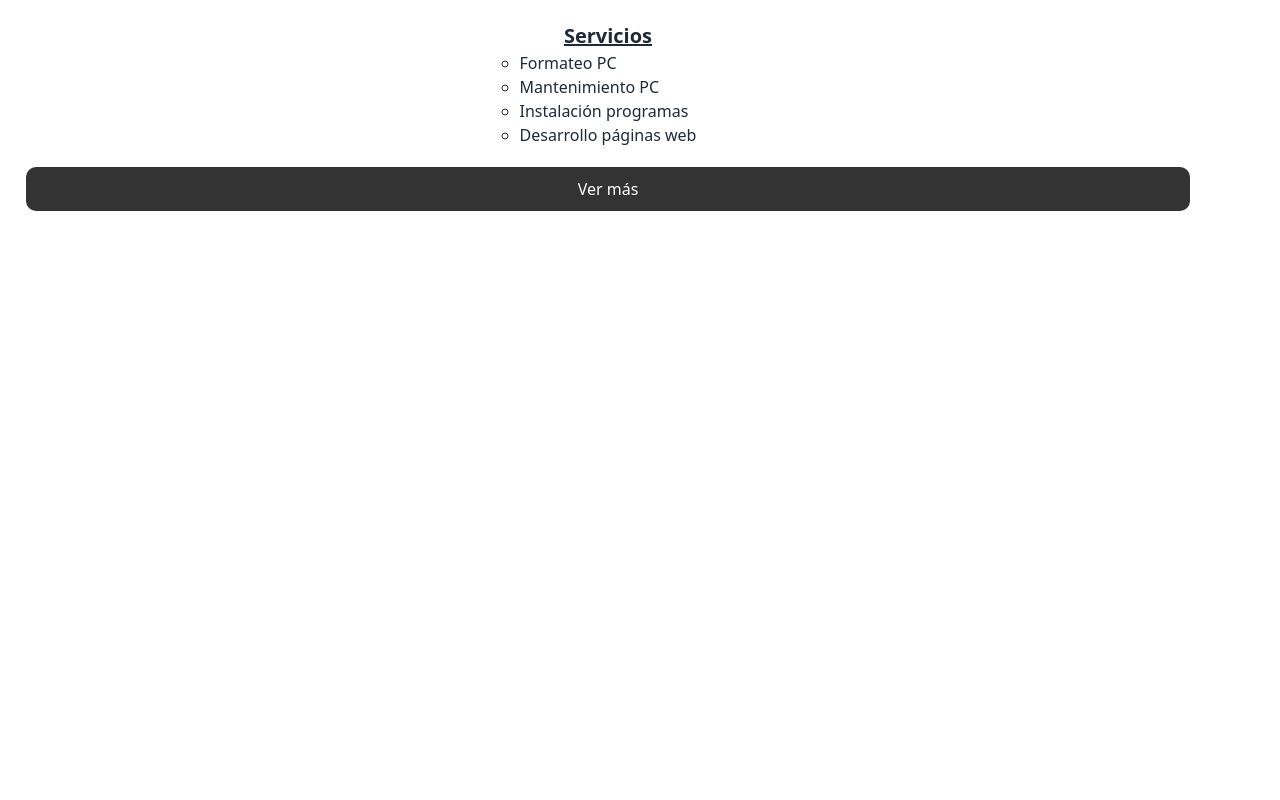
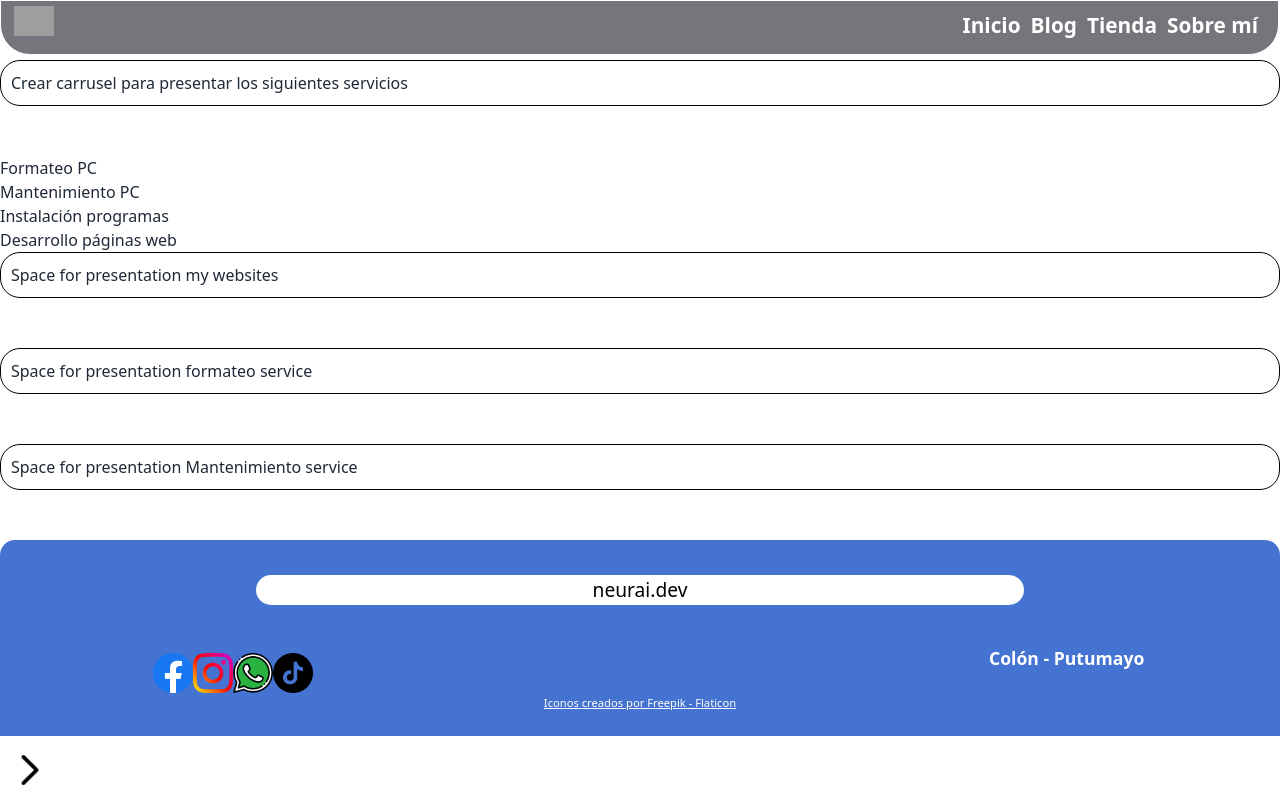
Before and after one commit to julianesp/neuraidev, a Next.js app: page /Services in a window 1280 px wide. Built offline with nearby package versions, Linux system fonts and the light colour scheme; grey boxes are pictures that could not be loaded.

Commit message:
Empezando el diseño de página de servicios

```diff
--- a/src/app/layout.js
+++ b/src/app/layout.js
@@ -9,9 +9,7 @@ export default function RootLayout({ children }) {
       <html>
         <body>
           <NavBar />
-
           {children}
-
           <Footer />
         </body>
       </html>
--- a/src/pages/Blog.jsx
+++ b/src/pages/Blog.jsx
@@ -1,7 +1,16 @@
+"use client";
+
 import RootLayout from "@/app/layout";
-import React from "react";
+import { React, useState, useEffect } from "react";
 
 const Blog = () => {
+  // Solution for hydratation errors
+  const [isLoaded, setIsLoaded] = useState(false);
+  useEffect(() => {
+    setIsLoaded(true);
+  }, []);
+  if (!isLoaded) return null;
+
   return (
     <RootLayout>
       <section
--- a/src/pages/Home.jsx
+++ b/src/pages/Home.jsx
@@ -44,8 +44,20 @@ const Inicio = () => {
           <ImageSlider imagePaths={imagePath} enableTransition={true} />
         </section>
 
-        <section className={`mb-0 ${styles.tratamientos}`}>
-          <Services />
+        <section className={styles.tratamientos}>
+          <section className={styles.area}>
+            <h3>Servicios</h3>
+
+            <ul>
+              <li>Formateo PC</li>
+              <li>Mantenimiento PC</li>
+              <li>Instalación programas</li>
+              <li>Desarrollo páginas web</li>
+            </ul>
+
+            <Link href="/Services">Ver más</Link>
+          </section>
+          {/* <Services /> */}
         </section>
 
         <section className={`${styles.accesorios}`}>
--- a/src/pages/Services.jsx
+++ b/src/pages/Services.jsx
@@ -7,18 +7,16 @@ import styles from "@/styles/Services.module.scss";
 
 const Services = () => {
   // Solution for hydratation errors
-  // const [isLoaded, setIsLoaded] = useState(false);
-  // useEffect(() => {
-  //   setIsLoaded(true);
-  // }, []);
-  // if (!isLoaded) return null;
+  const [isLoaded, setIsLoaded] = useState(false);
+  useEffect(() => {
+    setIsLoaded(true);
+  }, []);
+  if (!isLoaded) return null;
 
   return (
-    // <RootLayout>
-    <>
-      <div className={styles.area}>
-        <h3>Servicios</h3>
-
+    <RootLayout>
+      <section className={styles.services}>
+        <p>Crear carrusel para presentar los siguientes servicios</p>
         <ul>
           <li>Formateo PC</li>
           <li>Mantenimiento PC</li>
@@ -26,10 +24,11 @@ const Services = () => {
           <li>Desarrollo páginas web</li>
         </ul>
 
-        <Link href="/Services">Ver más</Link>
-      </div>
-      {/* </RootLayout>*/}
-    </>
+        <p>Space for presentation my websites</p>
+        <p>Space for presentation formateo service</p>
+        <p>Space for presentation Mantenimiento service</p>
+      </section>
+    </RootLayout>
   );
 };
 
--- a/src/styles/Footer.module.scss
+++ b/src/styles/Footer.module.scss
@@ -9,14 +9,15 @@
   padding-top: 10px;
   padding-bottom: 10px;
 
-  height: auto;
+  width: 100dvw;
+  // height: 100%;
 
   background-color: rgba(48, 100, 204, 0.9);
   border-top-left-radius: 15px;
   border-top-right-radius: 15px;
 
-  bottom: 0;
-  top: 0;
+  bottom: 0px;
+  // top: 100px;
 }
 
 .footer .flecha {
--- a/src/styles/Services.module.scss
+++ b/src/styles/Services.module.scss
@@ -1,43 +1,11 @@
 @import "./mixins";
 
-.area {
-    display: flex;
-    justify-content: center;
-    align-items: center;
-    flex-direction: column;
-    padding: 20px 0;
-    margin-bottom: 20px;
-    width: 95%;
+.services{
 
-    transition: all 0.5s ease-out;
+  margin-top: 60px;
 
-    border: 1px solid #fff;
-    border-radius: 20px;
-    box-shadow: 3px 3px 10px #fff;
-
-    & h3 {
-      text-decoration: underline;
-      font-weight: bolder;
-      font-size: 1.25rem;
-    }
-
-    & ul {
-      margin: 0 auto;
-      text-align: left;
-      // width: 100%;
-      & li {
-        list-style: circle;
-        font-size: 1rem;
-      }
-    }
-
-    & a {
-      @include dark_button;
-
-      margin-top: 20px;
-
-      width: calc(100% - 50px);
-
-      text-align: center;
-    }
+  & p {
+    margin-bottom: 50px;
+    @include border_dark;
   }
+}
```
Also changed, not shown: src/styles/Home.module.scss (+46 -3 lines).
